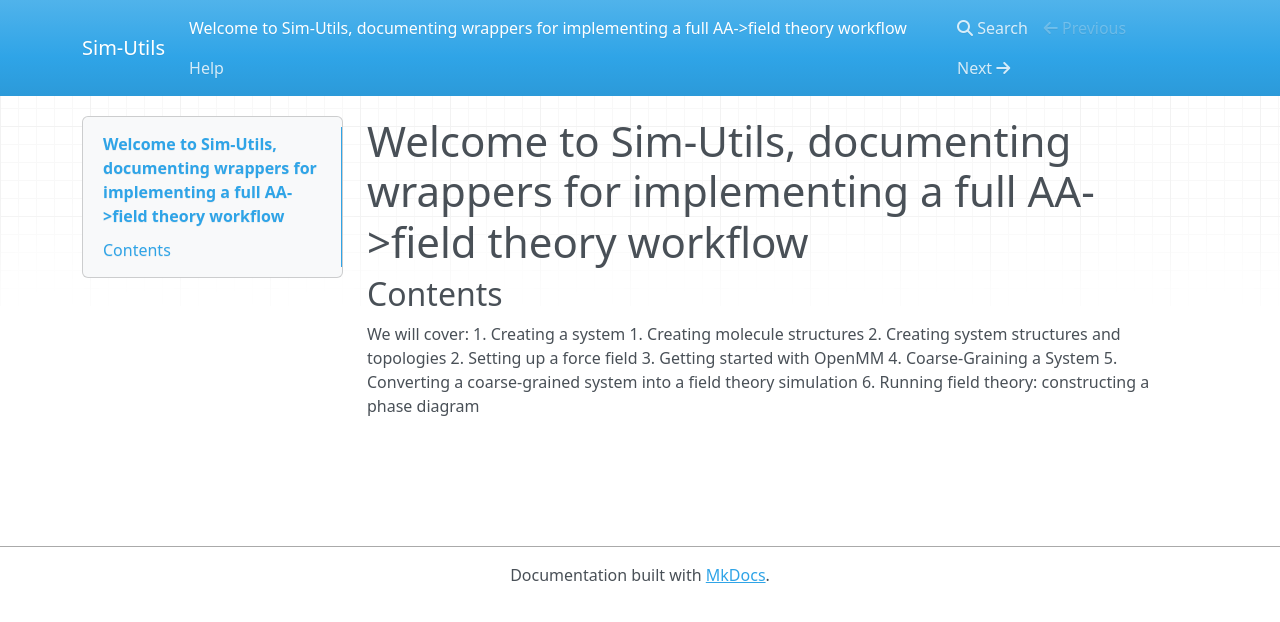
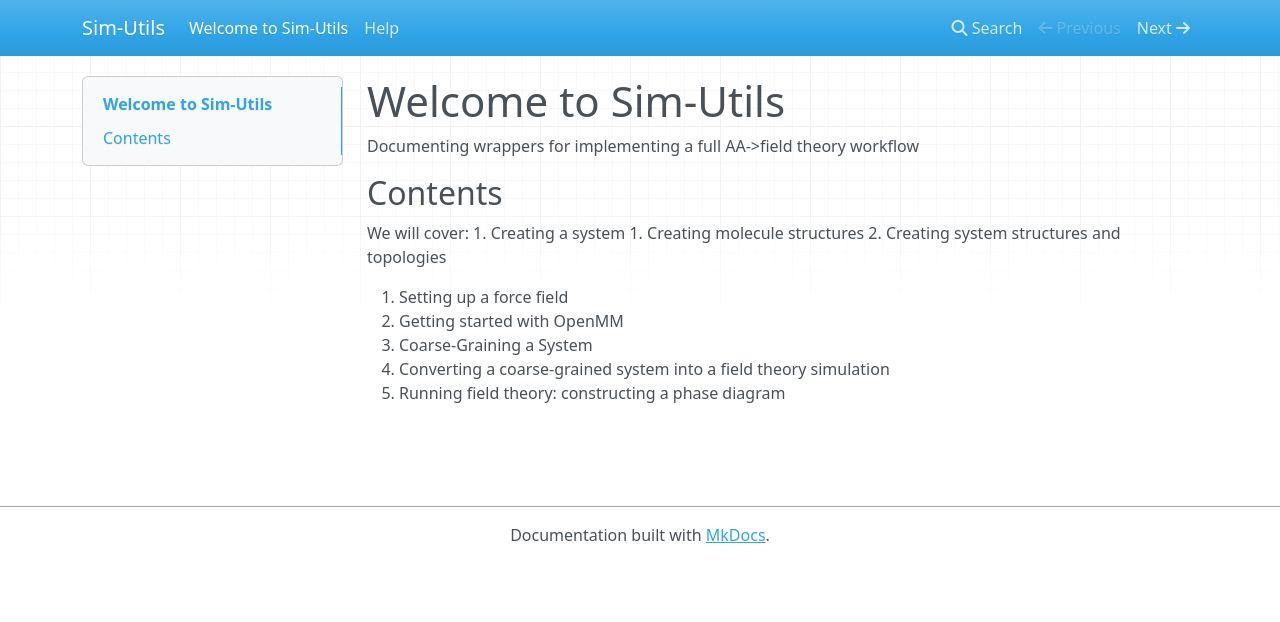
Before and after one commit to EqualAPriori/sim-utils, an MkDocs documentation site: the page built from docs/index.md, in a window 1280 px wide. Shown: the top 622 px of the page. Built offline with MkDocs 1.6.1, drawn with Linux system fonts in a browser that asks for light colours; nearby versions of some CDN libraries.

Commit message:
simple formatting

```diff
--- a/docs/index.md
+++ b/docs/index.md
@@ -1,10 +1,13 @@
-# Welcome to Sim-Utils, documenting wrappers for implementing a full AA->field theory workflow
+# Welcome to Sim-Utils
+
+Documenting wrappers for implementing a full AA->field theory workflow
 
 ## Contents
 We will cover:
 1. Creating a system
   1. Creating molecule structures
   2. Creating system structures and topologies
+
 2. Setting up a force field
 3. Getting started with OpenMM
 4. Coarse-Graining a System
--- a/mkdocs.yml
+++ b/mkdocs.yml
@@ -1 +1,4 @@
 site_name: Sim-Utils
+nav:
+   - 'index.md'
+   - 'help.md'
```
